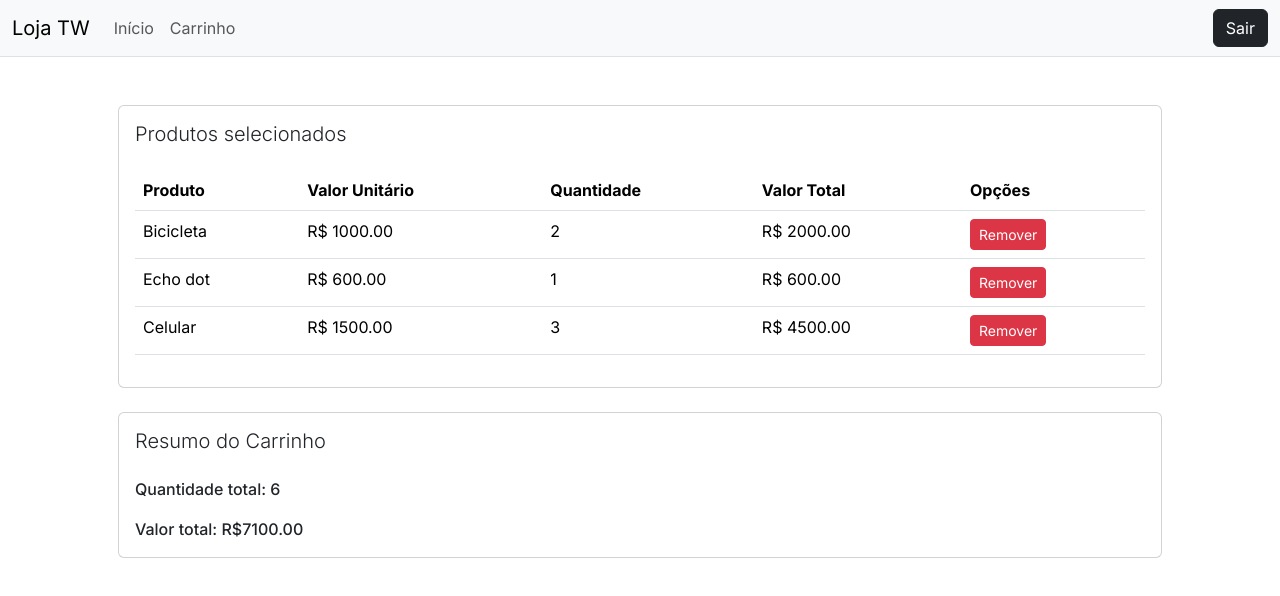
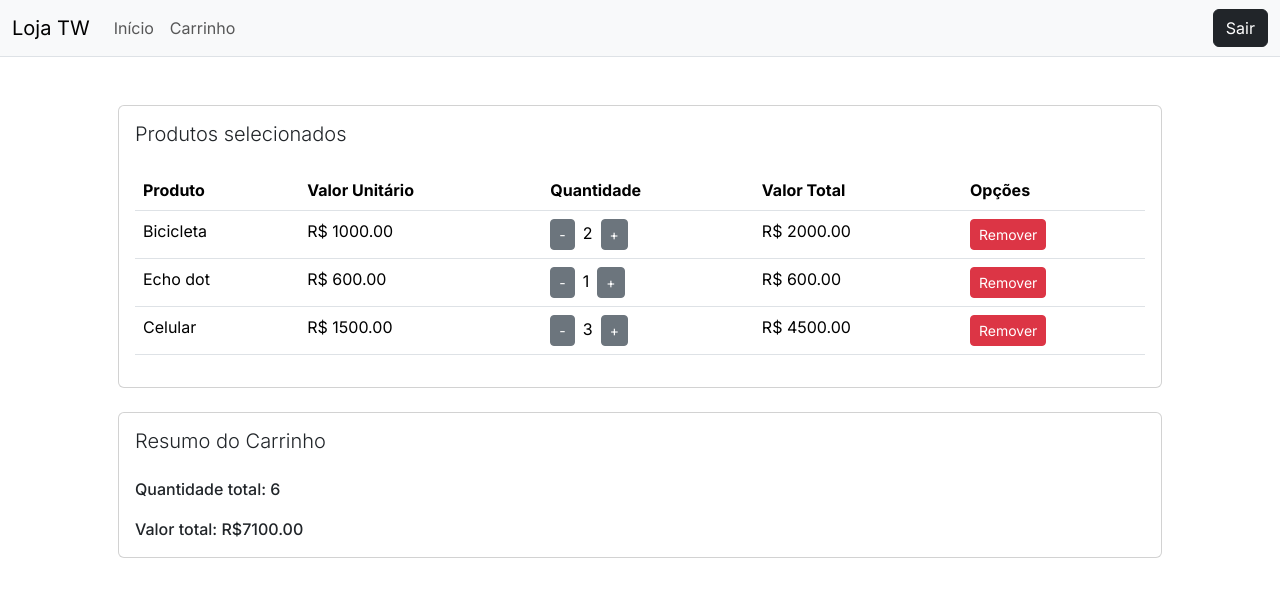
Before and after one commit to ThiagoWesley18/React, a Next.js app in the folder app-loja/: page /carrinho in a window 1280 px wide. Shown: the top 596 px of the page. Built offline with nearby package versions, Linux system fonts and the light colour scheme.

Commit message:
tp1 useReducer

```diff
--- a/app-loja/src/app/carrinho/page.tsx
+++ b/app-loja/src/app/carrinho/page.tsx
@@ -1,26 +1,64 @@
 "use client";
-import { useState } from "react";
+import { useReducer } from "react";
 import "bootstrap/dist/css/bootstrap.min.css";
 import ListagemCarrinho from "../components/ListagemCarrinho";
 import ResumoCarrinho from "../components/ResumoCarrinho";
 import {mockItensCarrinho} from "../mocks/carrinho";
-import ItemCarrinho from "../types/carrinho";
+import {Action, State} from "../types/carrinho";
+
+
+
+function reduce(state:State, action:Action) {
+  switch(action.type) {
+    case "aumentar_qtd":
+      return {
+        ...state,
+        itensCarrinho: state.itensCarrinho.map((item) => {
+            if(item.id === action.id) {
+              return {
+                ...item,
+                quantidade: item.quantidade + 1
+              }
+            }
+            return item;
+        })
+      }
+    case "diminuir_qtd":
+      return {
+        ...state,
+        itensCarrinho: state.itensCarrinho.map((item) => {
+            if((item.id === action.id) && (item.quantidade > 0)) {
+              return {
+                ...item,
+                quantidade: item.quantidade - 1
+              }
+            }
+            return item;
+        })
+      }
+    case "remover":
+      return {
+        ...state,
+        itensCarrinho: state.itensCarrinho.filter((item) => item.id !== action.id)
+      }
+    default:
+      throw new Error();
+  }
+}
+
 
 export default function Carrinho() {
-  const [itensCarrinho, setItensCarrinho] = useState<null | ItemCarrinho[]>(mockItensCarrinho);
+  const [state, dispatch] = useReducer(reduce, {itensCarrinho: mockItensCarrinho});
 
-  const removerItemDoCarrinho = (id: string):void => {
-    const novoCarrinho = (itensCarrinho ? itensCarrinho : []).filter((item) => item.id !== id);
-    setItensCarrinho(novoCarrinho);
-  };
+
 
   let valorTotal = 0;
-  (itensCarrinho ? itensCarrinho : []).forEach((item) => {
+  (state.itensCarrinho ? state.itensCarrinho : []).forEach((item) => {
     valorTotal += item.preco * item.quantidade;
   })
 
   let quantidadeTotal = 0;
-  (itensCarrinho ? itensCarrinho : []).forEach((item) => {
+  (state.itensCarrinho ? state.itensCarrinho: []).forEach((item) => {
     quantidadeTotal += item.quantidade;
   })
 
@@ -34,7 +72,7 @@ export default function Carrinho() {
               <h5 className="card-title mb-4 fw-light">
                 Produtos selecionados
               </h5>
-              <ListagemCarrinho produto={itensCarrinho ? itensCarrinho : []} removerItemDoCarrinhoProps={removerItemDoCarrinho}  />
+              <ListagemCarrinho produto={state.itensCarrinho? state.itensCarrinho : []} removerItemDoCarrinhoProps={dispatch}  />
 
             </div>
           </div>
--- a/app-loja/src/app/components/ItemCarrinho.tsx
+++ b/app-loja/src/app/components/ItemCarrinho.tsx
@@ -1,27 +1,31 @@
 import "bootstrap/dist/css/bootstrap.min.css";
-import React from "react";
+import React, { Dispatch } from "react";
+import { Action } from "../types/carrinho";
 
 interface ItemCarrinhoProps {
     id: string;
     nome: string;
     preco: number;
     quantidade: number;
-    removerItemDoCarrinhoProps: (id: string)=> void;
+    açoesItemDoCarrinhoProps: Dispatch<Action>;
 }
 
-export default function ItemCarrinho({ id, nome, preco, quantidade, removerItemDoCarrinhoProps }: ItemCarrinhoProps) {
+export default function ItemCarrinho({ id, nome, preco, quantidade, açoesItemDoCarrinhoProps: açoesItemDoCarrinhoProps }: ItemCarrinhoProps) {
     const valorTotalProduto = (precoUnitario: number, quantidade: number): number => precoUnitario * quantidade;
     return (
         <tr key={id}>
             <td>{nome}</td>
             <td>R$ {(preco).toFixed(2)}</td>
-            <td>{quantidade}</td>
-
+            <td>
+                <button className="btn btn-secondary btn-sm me-2" onClick={()=>açoesItemDoCarrinhoProps({type:"diminuir_qtd", id:id})}>-</button>
+                {quantidade}
+                <button className="btn btn-secondary btn-sm ms-2" onClick={()=>açoesItemDoCarrinhoProps({type:"aumentar_qtd", id:id})}>+</button>
+            </td>
             <td>R$ {valorTotalProduto(preco, quantidade).toFixed(2)}</td>
             <td>
-            <button className="btn btn-danger btn-sm" onClick={()=>removerItemDoCarrinhoProps(id)}>
-                Remover
-            </button>
+                <button className="btn btn-danger btn-sm" onClick={()=>açoesItemDoCarrinhoProps({type:"remover", id:id})}>
+                    Remover
+                </button>
             </td>
         </tr>
     );
--- a/app-loja/src/app/components/ListagemCarrinho.tsx
+++ b/app-loja/src/app/components/ListagemCarrinho.tsx
@@ -1,11 +1,12 @@
 import "bootstrap/dist/css/bootstrap.min.css";
-import React from "react";
+import React, { Dispatch } from "react";
 import ItemCarrinho from "./ItemCarrinho";
 import Carrinho from "../types/carrinho";
+import { Action } from "../types/carrinho";
 
 interface ListagemCarrinhoProps {
     produto: Carrinho[];
-    removerItemDoCarrinhoProps: (id: string)=> void;
+    removerItemDoCarrinhoProps: Dispatch<Action>;
 }
 
 
@@ -32,7 +33,7 @@ export default function ListagemCarrinho({produto,removerItemDoCarrinhoProps}: L
                                     nome={item.nome}
                                     preco={item.preco}
                                     quantidade={item.quantidade}
-                                    removerItemDoCarrinhoProps={removerItemDoCarrinhoProps}
+                                    açoesItemDoCarrinhoProps={removerItemDoCarrinhoProps}
                                 />
                             );
                         })
--- a/app-loja/src/app/types/carrinho.ts
+++ b/app-loja/src/app/types/carrinho.ts
@@ -6,3 +6,8 @@ export default interface ItemCarrinho {
     preco: number;
     quantidade: number;
   }
+
+  export type State = {
+    itensCarrinho: ItemCarrinho[];
+  }
+  export type Action = { type: "aumentar_qtd"; id: string} | { type: "diminuir_qtd"; id: string} | { type: "remover"; id: string};
```
